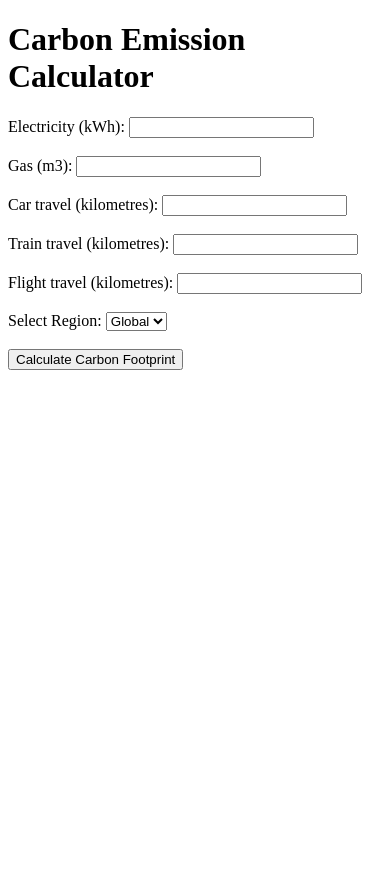
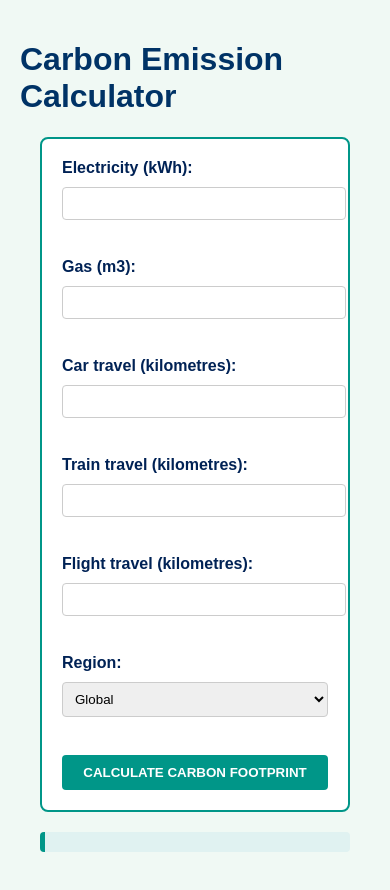
Before and after one commit to ruzimentary/EcoTracker, a plain HTML site: page index.html in a window 390 px wide. Before the commit the page ends 844 px from the top, so only its background shows below. Drawn offline with Linux system fonts and the light colour scheme.

Commit message:
created css file with an environmental theme

```diff
--- /dev/null
+++ b/css/styles.css
@@ -0,0 +1,76 @@
+/* Base styles */
+body {
+    font-family: 'Arial', sans-serif;
+    background-color: #f0f9f4; /* light green background for a fresh look */
+    color: #333;
+    margin: 0;
+    padding: 20px;
+}
+
+h1 {
+    color: #036; /* deep blue for headings */
+}
+
+/* Form styling */
+form {
+    background-color: #ffffff;
+    border: 2px solid #009688; /* teal border */
+    padding: 20px;
+    border-radius: 8px;
+    width: 300px;
+    margin: 20px auto;
+}
+
+label {
+    font-weight: bold;
+    display: block;
+    margin-bottom: 10px;
+    color: #025; /* slightly lighter blue */
+}
+
+input[type="number"],
+select {
+    width: 100%;
+    padding: 8px;
+    margin-bottom: 20px;
+    border-radius: 4px;
+    border: 1px solid #ccc;
+}
+
+button {
+    background-color: #009688; /* teal background for buttons */
+    color: white;
+    border: none;
+    padding: 10px 20px;
+    text-transform: uppercase;
+    font-weight: bold;
+    border-radius: 4px;
+    cursor: pointer;
+    display: block;
+    width: 100%;
+}
+
+button:hover {
+    background-color: #00796b; /* darker shade of button color on hover */
+}
+
+/* Results display */
+#results {
+    background-color: #e0f2f1; /* very light teal for results area */
+    border-left: 5px solid #009688;
+    padding: 10px;
+    margin-top: 20px;
+    color: #036;
+    font-size: 1.1em;
+    width: 300px;
+    margin: 20px auto;
+    border-radius: 4px;
+}
+
+/* Adding some responsiveness */
+@media (max-width: 600px) {
+    form, #results {
+        width: auto;
+        margin: 20px;
+    }
+}
--- a/index.html
+++ b/index.html
@@ -1,9 +1,9 @@
-<!DOCTYPE html>
+ <!DOCTYPE html>
 <html lang="en">
 <head>
     <meta charset="UTF-8">
     <meta name="viewport" content="width=device-width, initial-scale=1.0">
-    <link rel="stylesheet" href="style.css">
+    <link rel="stylesheet" href="css/styles.css">
     <title>EcoTracker</title>
 </head>
 <body>
@@ -24,7 +24,7 @@
         <label for="flight">Flight travel (kilometres):</label>
         <input type="number" id="flight" name="flight" step="0.01"><br><br>
 
-        <label for="region">Select Region:</label>
+        <label for="region">Region:</label>
         <select id="region">
             <option value="GL">Global</option>
         </select><br><br>
--- a/index.js
+++ b/index.js
@@ -26,7 +26,7 @@ if (form) {
         const train = parseFloat(document.getElementById('train').value);
         const flight = parseFloat(document.getElementById('flight').value);
 
-        const selectedCountry = document.getElementById('country').value;
+        const selectedRegion = document.getElementById('region').value;
 
         console.log("Form submitted!");
         console.log("Electricity:", electricity);
@@ -34,10 +34,10 @@ if (form) {
         console.log("Car:", car);
         console.log("Train:", train);
         console.log("Flight:", flight);
-        console.log("Selected Country:", selectedCountry);
+        console.log("Selected Region:", selectedRegion);
 
-        // Make API request to get data for the selected country
-        fetch(apiUrl + `?country=${selectedCountry}`, {
+        // Make API request to get data for the selected region
+        fetch(apiUrl + `?region=${selectedRegion}`, {
             method: 'POST',
             headers: {
                 'Authorization': apiKey
--- a/styles.css
+++ /dev/null
@@ -1,179 +0,0 @@
-/* styles.css */
-
-/* Reset CSS */
-* {
-    margin: 0;
-    padding: 0;
-    box-sizing: border-box;
-}
-
-/* Global styles */
-body {
-    font-family: Arial, sans-serif;
-    background-color: #f2f2f7;
-    color: #333;
-    line-height: 1.6;
-}
-
-.container {
-    max-width: 1200px;
-    margin: 0 auto;
-    padding: 0 20px;
-}
-
-/* Header styles */
-.header {
-    background-color: #007bff;
-    color: #fff;
-    padding: 20px 0;
-    text-align: center;
-}
-
-.header h1 {
-    font-size: 2.5rem;
-    margin-bottom: 10px;
-}
-
-.header p {
-    font-size: 1.2rem;
-    margin-bottom: 20px;
-}
-
-/* Navigation styles */
-.navbar {
-    background-color: #fff;
-    box-shadow: 0 2px 4px rgba(0, 0, 0, 0.1);
-    padding: 10px 0;
-}
-
-.navbar ul {
-    list-style: none;
-    padding: 0;
-    margin: 0;
-    display: flex;
-    justify-content: center;
-}
-
-.navbar li {
-    margin: 0 10px;
-}
-
-.navbar a {
-    text-decoration: none;
-    color: #333;
-    font-size: 1.2rem;
-    transition: color 0.3s ease;
-}
-
-.na
-/* Reset default margin and padding */
-body, h1, h2, h3, p, ul, li {
-    margin: 0;
-    padding: 0;
-}
-
-/* Body styles */
-body {
-    font-family: Arial, sans-serif;
-    background-color: #f8f9fa;
-    color: #343a40;
-    line-height: 1.6;
-}
-
-/* Header styles */
-header {
-    background-color: #358057;
-    color: #ffffff;
-    padding: 20px 0;
-    text-align: center;
-}
-
-header h1 {
-    font-size: 2.5rem;
-    font-weight: bold;
-}
-
-/* Navigation menu styles */
-nav ul {
-    list-style-type: none;
-    padding: 0;
-}
-
-nav ul li {
-    display: inline;
-    margin-right: 20px;
-}
-
-nav ul li a {
-    color: #ffffff;
-    text-decoration: none;
-    font-size: 1.2rem;
-    transition: color 0.3s ease;
-}
-
-nav ul li a:hover {
-    color: #dbe2ef;
-}
-
-/* Main content styles */
-section {
-    background-color: #ffffff;
-    margin: 20px auto;
-    padding: 20px;
-    border-radius: 8px;
-    box-shadow: 0 0 20px rgba(0, 0, 0, 0.1);
-    max-width: 800px;
-}
-
-/* Input field styles */
-input[type="text"] {
-    width: 100%;
-    padding: 10px;
-    margin: 10px 0;
-    box-sizing: border-box;
-    border: 1px solid #ced4da;
-    border-radius: 5px;
-    transition: border-color 0.3s ease;
-}
-
-input[type="text"]:focus {
-    outline: none;
-    border-color: #007bff;
-}
-
-/* Button styles */
-button {
-    background-color: #007bff;
-    color: #ffffff;
-    padding: 10px 20px;
-    border: none;
-    border-radius: 5px;
-    cursor: pointer;
-    transition: background-color 0.3s ease;
-}
-
-button:hover {
-    background-color: #0056b3;
-}
-
-/* Result container styles */
-#emission-results {
-    margin-top: 20px;
-}
-/* CSS styles for the results box */
-#results {
-    background-color: #f0f0f0;
-    border: 1px solid #ccc;
-    padding: 10px;
-    margin-top: 20px;
-}
-/* Footer styles */
-footer {
-    background-color: #003a63;
-    color: #ffffff;
-    text-align: center;
-    padding: 20px 0;
-    position: fixed;
-    bottom: 0;
-    width: 100%;
-}
```
